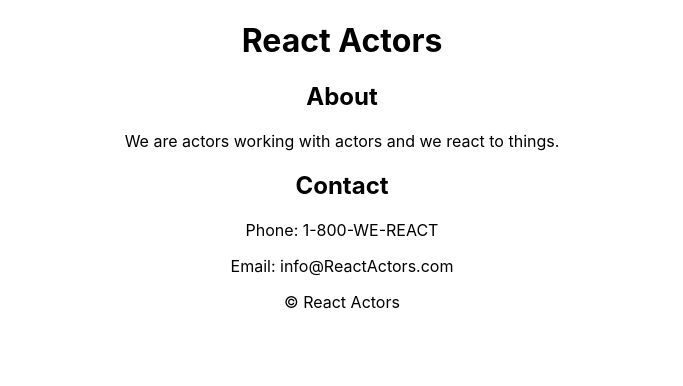
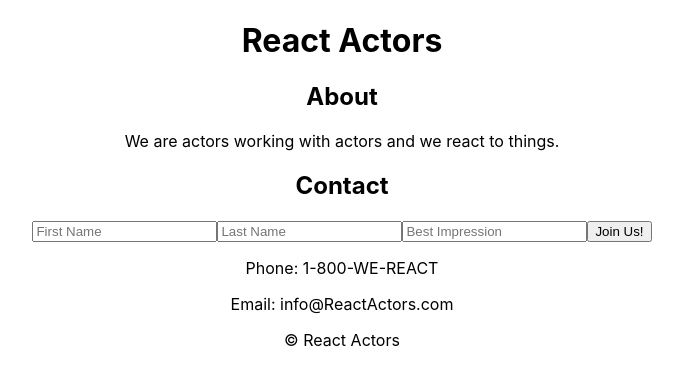
Before and after one commit to trpbr92/react-actors, a React (Create React App) app: page / in a window 1280 px wide. Shown: the top 386 px of the page, without its empty margins (298-981 px from the left). Built offline with nearby package versions, Linux system fonts and the light colour scheme.

Commit message:
input fields and button created

```diff
--- a/src/components/Contact/Contact.jsx
+++ b/src/components/Contact/Contact.jsx
@@ -2,6 +2,7 @@ function Contact(){
     return(
         <div>
             <h2>Contact</h2>
+            <input type="text" placeholder="First Name"/><input type="text" placeholder="Last Name"/><input type="text" placeholder="Best Impression"/><button>Join Us!</button>
             <p>Phone: 1-800-WE-REACT</p>
             <p>Email: info@ReactActors.com</p>
         </div>
```
Also changed, not shown: 1 other file (tests, documents, lock files or other folders).
